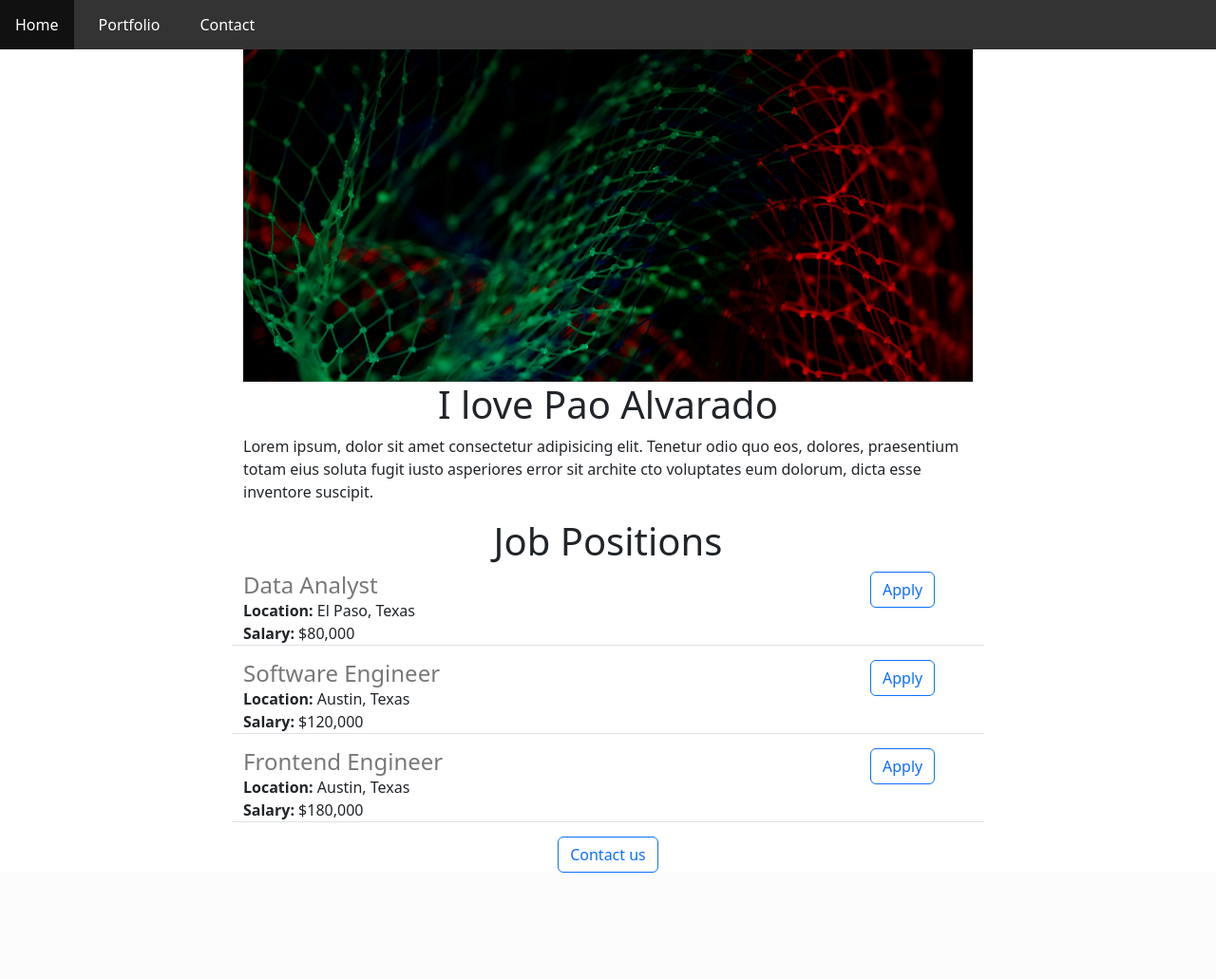
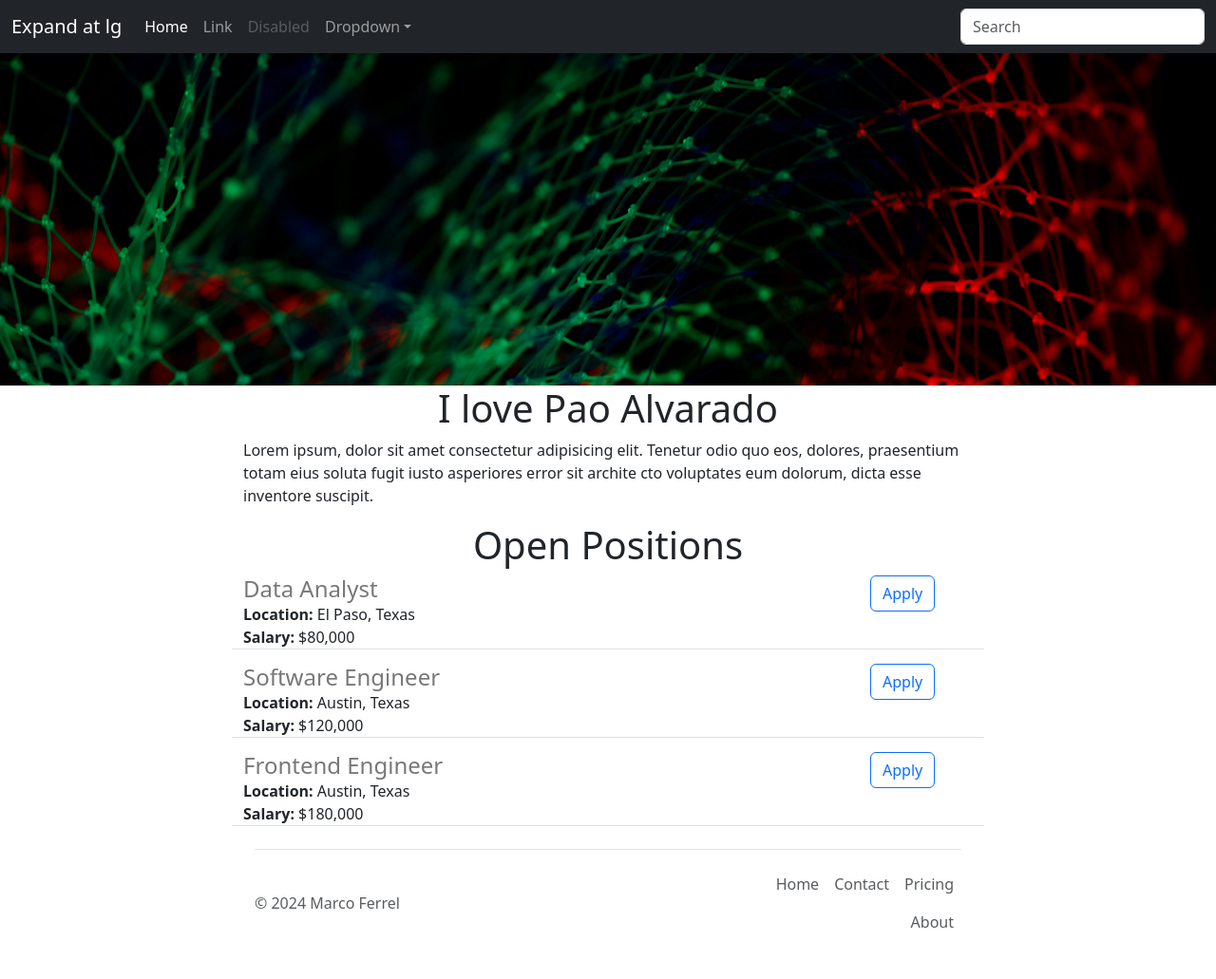
Before and after one commit to MarcoFerrel/Marco_Flask_Training, a Flask app: page / in a window 1280 px wide. Shown: the whole page at 95% size. Before the commit the page ends 919 px from the top, so only its background shows below. Run offline with Flask 3, Linux system fonts and the light colour scheme.

Commit message:
nav and footer

```diff
--- a/static/style.css
+++ b/static/style.css
@@ -7,40 +7,6 @@ body {
     max-width: 60%;
     margin: 0 auto;
 }
-/**************************************Nav Bar***************************************************/
-#main_nav {
-    background-color: #333; /* Background color of the navbar */
-    display: flex; /* Use flexbox */
-    justify-content: space-between; /* Items will be spaced evenly */
-}
-
-.nav_list {
-    list-style-type: none; /* Remove bullet points */
-    margin: 0;
-    padding: 0;
-    display: flex; /* Use flexbox for list items */
-}
-
-.main_links {
-    margin-right: 10px; /* Add margin between list items */
-}
-
-.main_links:last-child {
-    margin-right: 0; /* Remove margin for the last list item */
-}
-
-.main_links a {
-    display: block;
-    color: white;
-    text-align: center;
-    padding: 14px 16px; /* Apply the same padding as other links */
-    text-decoration: none;
-}
-
-.main_links a:hover {
-    background-color: #111; /* Change background color on hover */
-}
-/**************************************Nav Bar***************************************************/
 
 #banner{
     display: block;
--- /dev/null
+++ b/templates/footer.html
@@ -0,0 +1,16 @@
+<div class="container">
+    <footer class="d-flex flex-wrap justify-content-between align-items-center py-3 my-4 border-top">
+      <p class="col-md-4 mb-0 text-body-secondary">&copy; 2024 Marco Ferrel</p>
+
+      <a href="/" class="col-md-4 d-flex align-items-center justify-content-center mb-3 mb-md-0 me-md-auto link-body-emphasis text-decoration-none">
+        <svg class="bi me-2" width="40" height="32"><use xlink:href="#bootstrap"/></svg>
+      </a>
+
+      <ul class="nav col-md-4 justify-content-end">
+        <li class="nav-item"><a href="#" class="nav-link px-2 text-body-secondary">Home</a></li>
+        <li class="nav-item"><a href="#" class="nav-link px-2 text-body-secondary">Contact</a></li>
+        <li class="nav-item"><a href="#" class="nav-link px-2 text-body-secondary">Pricing</a></li>
+        <li class="nav-item"><a href="#" class="nav-link px-2 text-body-secondary">About</a></li>
+      </ul>
+    </footer>
+  </div>
--- a/templates/index.html
+++ b/templates/index.html
@@ -9,16 +9,10 @@
     <title>Home</title>
 </head>
 <body>
-        <nav id = "main_nav">
-            <ul class = "nav_list">
-                <li class="main_links"><a href="#">Home</a></li>
-                <li class="main_links"><a href="#">Portfolio</a></li>
-                <li class="main_links"><a href="#">Contact</a></li>
-              </ul>
-        </nav>
+    {% include 'nav.html' %}
+    <img class= "img-fluid" id="banner"
+    src="static/Banner.jpg" alt="Main Index Photo">
     <div id="container">
-        <img class= "img-fluid" id="banner"
-        src="static/Banner.jpg" alt="Main Index Photo">
             <h1 class="text-center">I love Pao Alvarado</h1>
                 <p>
                     Lorem ipsum, dolor sit amet consectetur adipisicing elit. Tenetur odio quo eos,
@@ -26,17 +20,14 @@
                     cto voluptates eum dolorum, dicta esse inventore suscipit.
                 </p>
 
-            <h1 class = "text-center">Job Positions</h1>
+            <h1 class = "text-center">Open Positions</h1>
                 <div>
                     {% for job in jobs %}
                       {% include 'jobitems.html' %}
                     {% endfor %}
-                    <div class = "text-center">
-                        <button type="button" class="btn btn-outline-primary">Contact us</button>
-                    </div>
                 </div>
 
-
+                {% include 'footer.html' %}
     </div>
 <script type="text/javascript"
         src="{{ url_for ('static', filename='index.js')}}">
--- /dev/null
+++ b/templates/nav.html
@@ -0,0 +1,34 @@
+<nav class="navbar navbar-expand-lg navbar-dark bg-dark fixed-top" aria-label="Fifth navbar example">
+    <div class="container-fluid">
+      <a class="navbar-brand" href="#">Expand at lg</a>
+      <button class="navbar-toggler" type="button" data-bs-toggle="collapse" data-bs-target="#navbarsExample05" aria-controls="navbarsExample05" aria-expanded="false" aria-label="Toggle navigation">
+        <span class="navbar-toggler-icon"></span>
+      </button>
+
+      <div class="collapse navbar-collapse" id="navbarsExample05">
+        <ul class="navbar-nav me-auto mb-2 mb-lg-0">
+          <li class="nav-item">
+            <a class="nav-link active" aria-current="page" href="#">Home</a>
+          </li>
+          <li class="nav-item">
+            <a class="nav-link" href="#">Link</a>
+          </li>
+          <li class="nav-item">
+            <a class="nav-link disabled" aria-disabled="true">Disabled</a>
+          </li>
+          <li class="nav-item dropdown">
+            <a class="nav-link dropdown-toggle" href="#" data-bs-toggle="dropdown" aria-expanded="false">Dropdown</a>
+            <ul class="dropdown-menu">
+              <li><a class="dropdown-item" href="#">Action</a></li>
+              <li><a class="dropdown-item" href="#">Another action</a></li>
+              <li><a class="dropdown-item" href="#">Something else here</a></li>
+            </ul>
+          </li>
+        </ul>
+        <form role="search">
+          <input class="form-control" type="search" placeholder="Search" aria-label="Search">
+        </form>
+      </div>
+    </div>
+  </nav>
+<div style="height:56px"></div>
```
